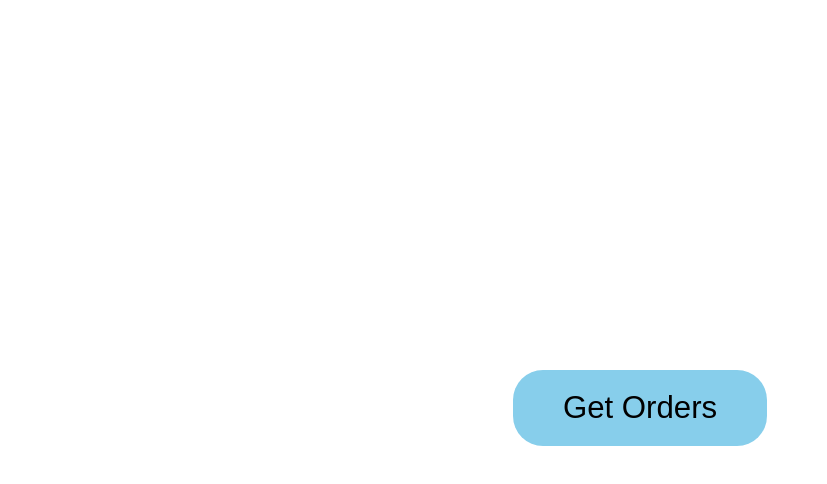
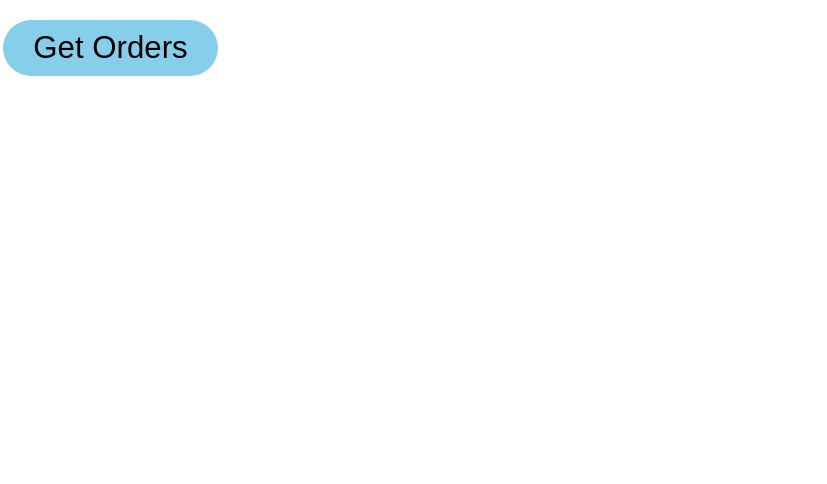
Before and after one commit to alec-b-williams/420_Capstone, a React (Create React App) app: page / in a window 1280 px wide. Shown: the top 484 px of the page, without its empty margins (0-827 px from the left). Built offline with nearby package versions, Linux system fonts and the light colour scheme.

Commit message:
Relocated Button
- Changed position of button to top left

```diff
--- a/src/CustomButton.css
+++ b/src/CustomButton.css
@@ -3,8 +3,10 @@
     text-decoration: uppercase;
     font-size: 1.2em;
     font-weight: 500;
-    padding: 20px 50px;
-    margin-top: 15px;
+    padding: 10px 30px;
+    position: fixed;
+    top: 2.5%;
+    right: 83%;
     border-radius: 30px;
     color:black;
     outline: none;
--- a/src/CustomButton.js
+++ b/src/CustomButton.js
@@ -4,7 +4,7 @@ import './CustomButton.css';
 
 function CustomButton(props) {
     return (
-      <button className='api-button' onClick={props.onClick}>{props.text}</button>
+      <button className= 'api-button' onClick={props.onClick}>{props.text}</button>
     );
 }
 
```
